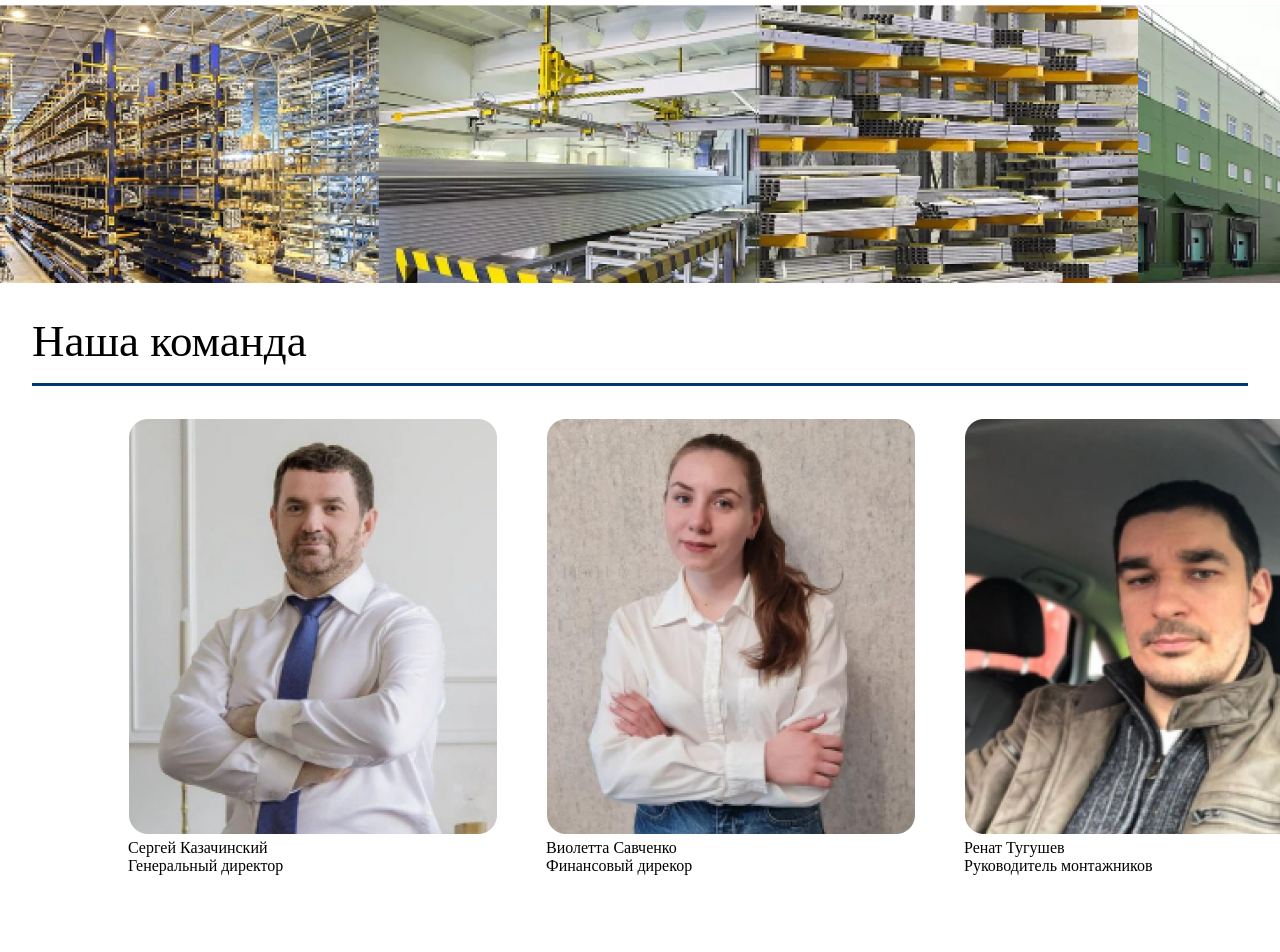
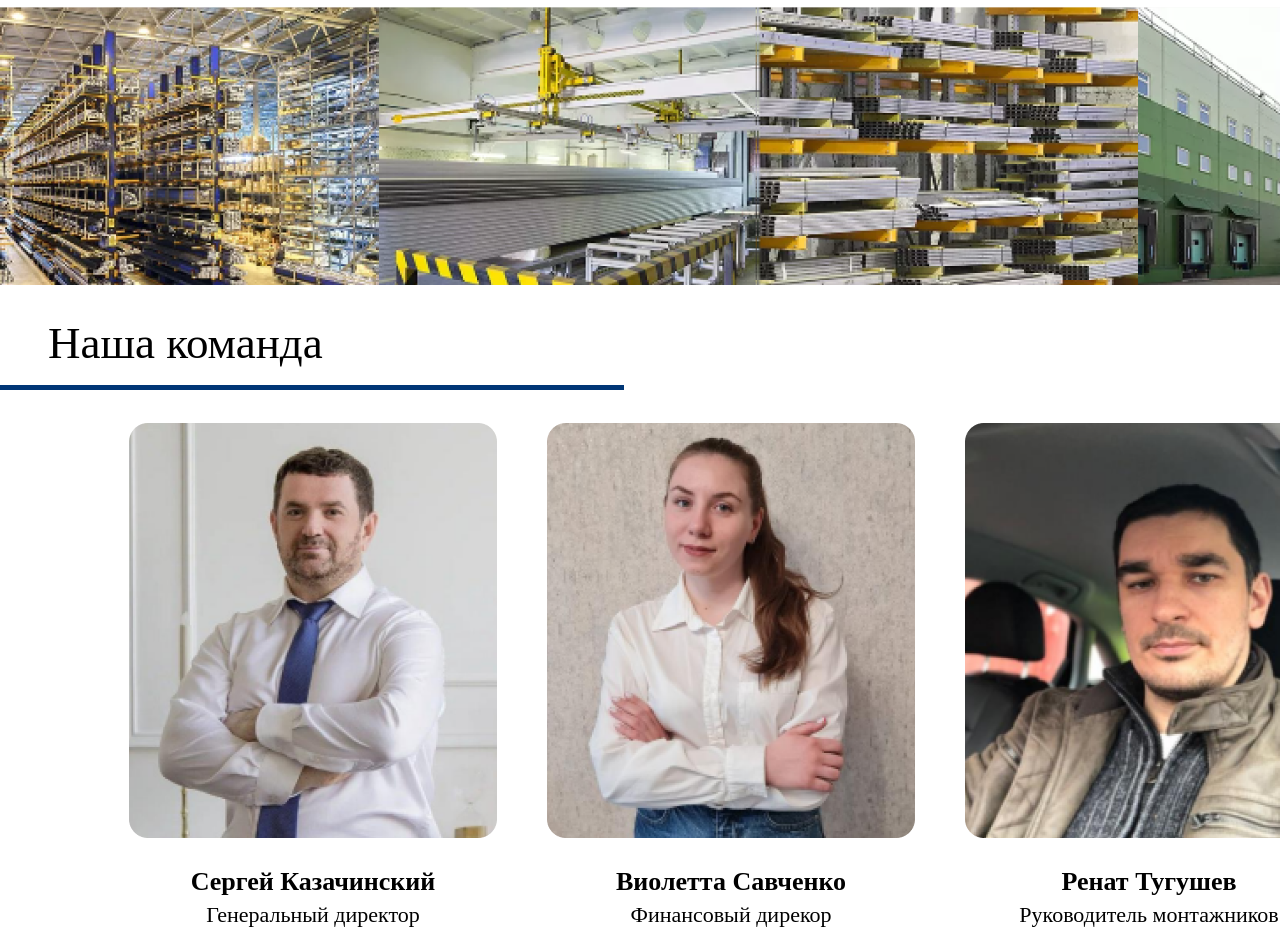
Before and after one commit to ava-mirtl/doorhan, a React (Create React App) app in the folder doorhan/: page / in a window 1280 px wide. Shown: the part 170-1122 px from the top of the page. Before the commit the page ends 1045 px from the top, so only its background shows below. Built offline with nearby package versions, Linux system fonts and the light colour scheme.

Commit message:
feat: add styles in partnerandteam

```diff
--- a/doorhan/src/Components/PartnerAndTeam/PartnerAndTeam.jsx
+++ b/doorhan/src/Components/PartnerAndTeam/PartnerAndTeam.jsx
@@ -11,15 +11,15 @@ import team3 from "../../assets/images/team3.png"
 export default function PartnerAndTeam() {
   return (
     <div>
-      <div className={styles.title}>Doorhan преимум-партнер
-      </div>
+      <div className={styles.partnerandteam}>
+        <div className={styles.title1}>Doorhan преимум-партнер</div>
         <div className={styles.photos}>
           <img src={photo1} alt="photo" />
           <img src={photo2} alt="photo" />
           <img src={photo3} alt="photo" />
           <img src={photo4} alt="photo" />
         </div>
-      <div className={styles.title}>Наша команда
+        <div className={styles.title2}>Наша команда
         </div>
         <div className={styles.our__team}>
           <div className={styles.team}>
@@ -48,7 +48,8 @@ export default function PartnerAndTeam() {
 
         </div>
 
+      </div>
+    </div>
 
-    </div>
   )
 }
--- a/doorhan/src/Components/PartnerAndTeam/PartnerAndTeam.module.css
+++ b/doorhan/src/Components/PartnerAndTeam/PartnerAndTeam.module.css
@@ -1 +1,13 @@
-/* No CSS *//*# sourceMappingURL=PartnerAndTeam.module.css.map */
+.partnerandteam {
+    width: 100vw;
+    display: -webkit-box;
+    display: -ms-flexbox;
+    display: flex;
+    -webkit-box-pack: justify;
+        -ms-flex-pack: justify;
+            justify-content: space-between;
+    -webkit-box-align: center;
+        -ms-flex-align: center;
+            align-items: center;
+    height: 5vh;
+  }
--- a/doorhan/src/Components/PartnerAndTeam/PartnerAndTeam.module.scss
+++ b/doorhan/src/Components/PartnerAndTeam/PartnerAndTeam.module.scss
@@ -1,31 +1,59 @@
 @import "../../styles/vars.scss";
 
-* {
-    padding: 0;
-    margin: 0;
-    box-sizing: border-box;
-}
-.photos{
-    display: flex;
-    justify-content: space-around;
+.partnerandteam {
+    width: 100vw;
 }
 
-.our__team{
-max-width: 80%;
-margin: 0 auto;
-display: flex;
+.title1 {
+    box-sizing: content-box;
+    width: 60%;
+    height: 100%;
+    font-size: $base-h2;
+    border-bottom: 5px solid $base-blue;
+
+    margin: 2rem 0;
+    padding-bottom: 1rem;
+    padding-left: 3rem;
 }
-.team{
+
+.title2 {
+    box-sizing: content-box;
+    width: 45%;
+    height: 100%;
+    font-size: $base-h2;
+    border-bottom: 5px solid $base-blue;
+    margin: 2rem 0;
+    padding-bottom: 1rem;
+    padding-left: 3rem;
+}
+
+.photos {
+    display: flex;
+    justify-content: space-between;
+    width: 100vw;
+}
+
+.our__team {
+    max-width: 80%;
+    margin: 0 auto;
+    display: flex;
+}
+
+.team {
     margin-right: 3em;
 }
 
+.team__name {
+    text-align: center;
+    padding: 1.5rem;
 
+    .name {
+        padding-bottom: 5px;
+        font-size: 26px;
+        font-weight: bolder;
+    }
 
-
-
-.title{
-font-size: $base-h2;
-border-bottom: 3px solid $base-blue;
-margin: 2rem;
-padding-bottom: 1rem;
+    .profession {
+        font-size: 22px;
+    }
 }
```
Lines whose indentation alone changed are shown as unchanged.
